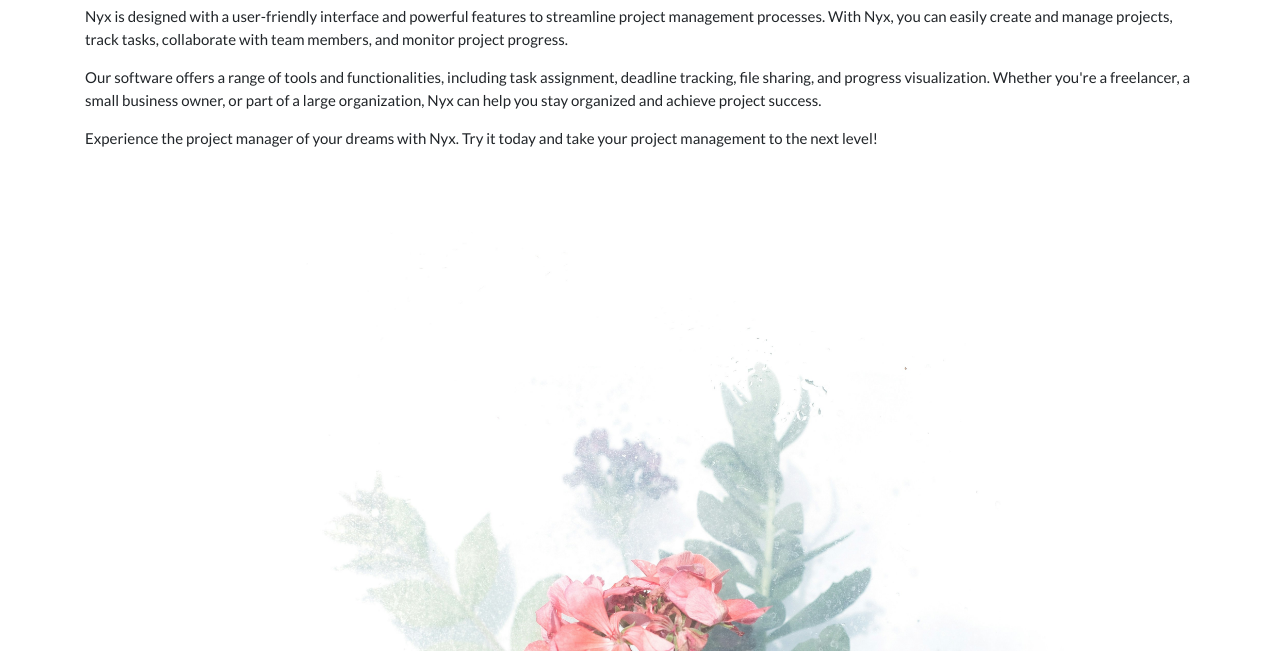
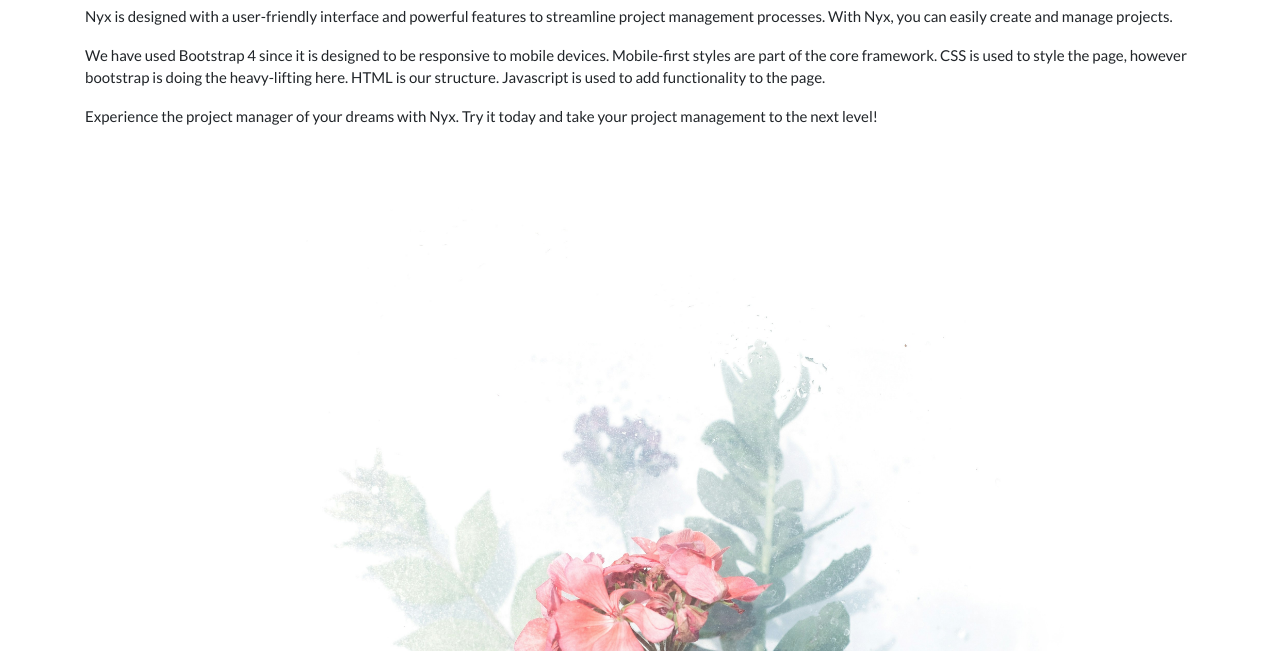
Before and after one commit to vaishnavicode/Nyx-The-Project-Manager, a plain HTML site: page index.html in a window 1280 px wide. Shown: the part 149-800 px from the top of the page. Drawn offline with nearby package versions, Linux system fonts and the light colour scheme.

Commit message:
Changed the description

```diff
--- a/index.html
+++ b/index.html
@@ -34,8 +34,9 @@
     <div class="container position-relative">
         <div class="image-overlay">
             <h2 style="margin-top: 20px;">Welcome to the project manager of your dreams!</h2>
-            <p>Nyx is designed with a user-friendly interface and powerful features to streamline project management processes. With Nyx, you can easily create and manage projects, track tasks, collaborate with team members, and monitor project progress.</p>
-            <p>Our software offers a range of tools and functionalities, including task assignment, deadline tracking, file sharing, and progress visualization. Whether you're a freelancer, a small business owner, or part of a large organization, Nyx can help you stay organized and achieve project success.</p>
+            <p>Nyx is designed with a user-friendly interface and powerful features to streamline project management processes. With Nyx, you can easily create and manage projects.</p>
+            <p>We have used Bootstrap 4 since it is designed to be responsive to mobile devices. Mobile-first styles are part of the core framework. CSS is used to style the page, however bootstrap is doing the heavy-lifting here. HTML is our structure. Javascript is used to add functionality to the page.
+            </p>
             <p>Experience the project manager of your dreams with Nyx. Try it today and take your project management to the next level!</p>
         </div>
         <img src="images/flower.jpg" alt="watercolor flower" class="img-responsive img-fluid">
```
